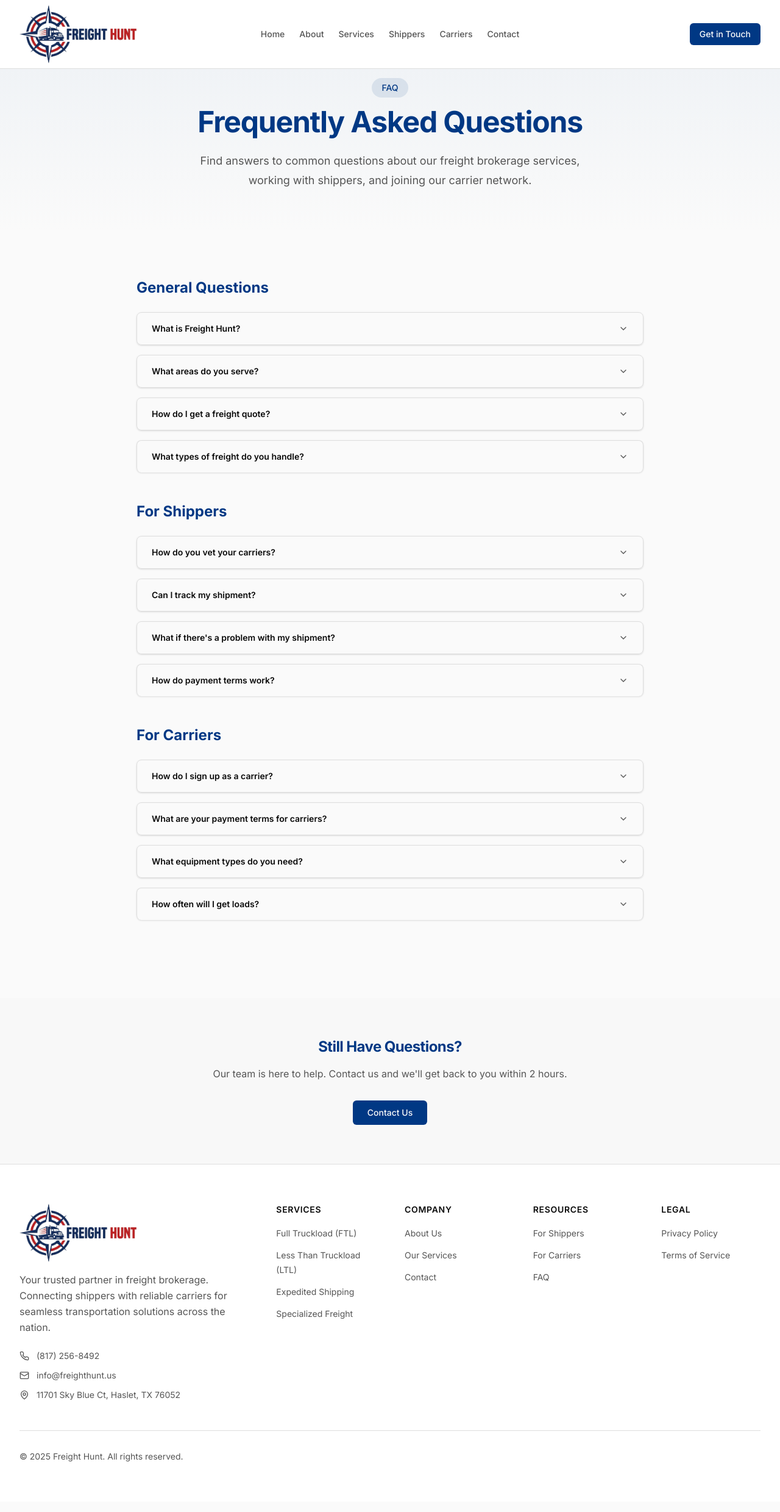
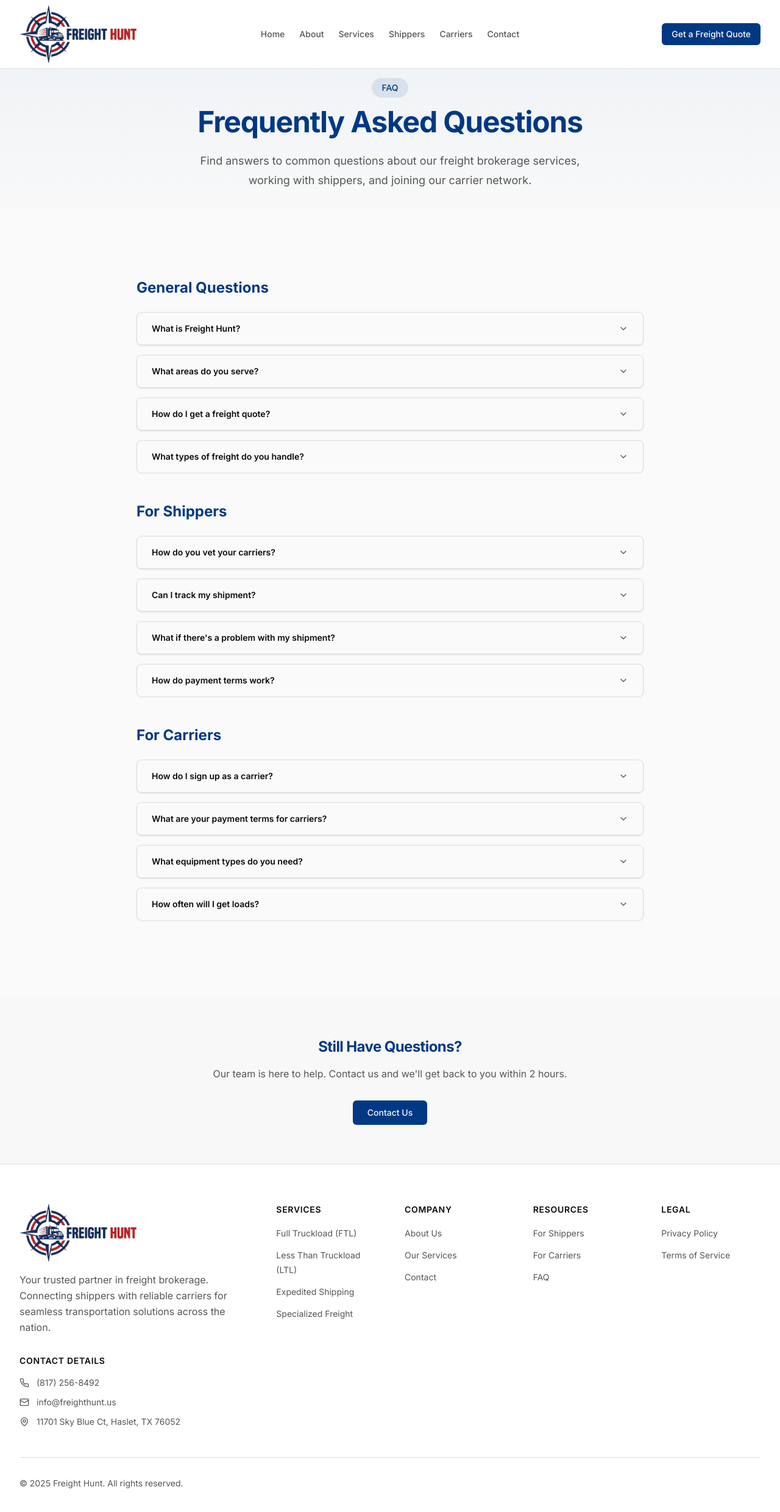
Before and after one commit to sidhugurtej/freight-hunt-website, a Next.js app: page /faq in a window 1280 px wide. Shown: the top 2480 px of the page at 61% size. Built offline with nearby package versions, Linux system fonts and the light colour scheme.

Commit message:
feat: Standardize branding to 'Freight Hunt', refine content descriptions, and clarify calls to action across the website.

```diff
--- a/app/layout.tsx
+++ b/app/layout.tsx
@@ -12,8 +12,8 @@ export const metadata: Metadata = {
     template: "%s | Freight Hunt",
   },
   description:
-    "FreightHunt is your trusted freight brokerage partner. We connect shippers with reliable carriers for seamless load selection and transportation solutions.",
-  keywords: "freight brokerage, load selection, shippers, carriers, freight transportation, logistics",
+    "Freight Hunt is a premier nationwide freight broker offering FTL and LTL shipping solutions. We connect shippers with reliable carriers for seamless freight transportation.",
+  keywords: "freight brokerage, FTL shipping, LTL shipping, nationwide freight broker, freight transportation, logistics, shippers, carriers",
   icons: {
     icon: "/icon.svg",
   },
--- a/components/contact.tsx
+++ b/components/contact.tsx
@@ -54,7 +54,7 @@ export function Contact() {
                 <Button size="lg" className="w-full text-lg" asChild>
                   <a href="mailto:info@freighthunt.us?subject=Freight Quote Request">
                     <Package className="h-5 w-5 mr-2" />
-                    Get a Quote
+                    Get a Freight Quote
                   </a>
                 </Button>
               </div>
--- a/components/cta.tsx
+++ b/components/cta.tsx
@@ -10,13 +10,13 @@ export function CTA() {
             Ready to Simplify Your Freight?
           </h2>
           <p className="mt-4 text-lg text-primary-foreground/80 leading-relaxed">
-            Whether you're a shipper looking for reliable capacity or a carrier seeking quality loads, FreightHunt is
+            Whether you're a shipper looking for reliable capacity or a carrier seeking quality loads, Freight Hunt is
             here to help you succeed.
           </p>
           <div className="mt-10 flex flex-col sm:flex-row gap-4 justify-center">
             <Button size="lg" variant="secondary" className="gap-2" asChild>
               <a href="mailto:info@freighthunt.us?subject=Freight Quote Request">
-                Get a Free Quote
+                Get a Freight Quote
                 <ArrowRight className="h-4 w-4" />
               </a>
             </Button>
--- a/components/footer.tsx
+++ b/components/footer.tsx
@@ -44,18 +44,32 @@ export function Footer() {
               Your trusted partner in freight brokerage. Connecting shippers with reliable carriers for seamless
               transportation solutions across the nation.
             </p>
-            <div className="mt-6 space-y-3">
-              <div className="flex items-center gap-3 text-muted-foreground">
-                <Phone className="h-4 w-4" />
-                <span className="text-sm">(817) 256-8492</span>
-              </div>
-              <div className="flex items-center gap-3 text-muted-foreground">
-                <Mail className="h-4 w-4" />
-                <span className="text-sm">info@freighthunt.us</span>
-              </div>
-              <div className="flex items-center gap-3 text-muted-foreground">
-                <MapPin className="h-4 w-4" />
-                <span className="text-sm">11701 Sky Blue Ct, Haslet, TX 76052</span>
+            <div className="mt-8">
+              <h3 className="text-sm font-semibold text-foreground uppercase tracking-wider mb-4">Contact Details</h3>
+              <div className="space-y-3">
+                <a
+                  href="tel:+18172568492"
+                  className="flex items-center gap-3 text-muted-foreground hover:text-primary transition-colors group"
+                >
+                  <Phone className="h-4 w-4 group-hover:text-primary transition-colors" />
+                  <span className="text-sm">(817) 256-8492</span>
+                </a>
+                <a
+                  href="mailto:info@freighthunt.us"
+                  className="flex items-center gap-3 text-muted-foreground hover:text-primary transition-colors group"
+                >
+                  <Mail className="h-4 w-4 group-hover:text-primary transition-colors" />
+                  <span className="text-sm">info@freighthunt.us</span>
+                </a>
+                <a
+                  href="https://www.google.com/maps/search/?api=1&query=11701+Sky+Blue+Ct,+Haslet,+TX+76052"
+                  target="_blank"
+                  rel="noopener noreferrer"
+                  className="flex items-start gap-3 text-muted-foreground hover:text-primary transition-colors group"
+                >
+                  <MapPin className="h-4 w-4 mt-0.5 group-hover:text-primary transition-colors" />
+                  <span className="text-sm">11701 Sky Blue Ct, Haslet, TX 76052</span>
+                </a>
               </div>
             </div>
           </div>
--- a/components/for-carriers.tsx
+++ b/components/for-carriers.tsx
@@ -1,13 +1,14 @@
 import { Button } from "@/components/ui/button"
 import { CheckCircle2, ArrowRight } from "lucide-react"
+import Link from "next/link"
 
 const benefits = [
-  "Access to quality loads daily",
-  "Quick pay options available",
-  "No hidden fees or charges",
-  "Dedicated carrier support team",
-  "Easy-to-use load board",
-  "Build long-term relationships",
+  "Access consistent, high-quality loads daily to keep your trucks moving",
+  "Quick pay options available to improve your cash flow",
+  "No hidden fees or charges so you keep more of what you earn",
+  "Dedicated carrier support team to assist you every mile of the way",
+  "Easy-to-use load board for finding the perfect freight for your equipment",
+  "Build long-term relationships for steady work and reliable income",
 ]
 
 export function ForCarriers() {
@@ -21,7 +22,7 @@ export function ForCarriers() {
               Keep Your Trucks Moving
             </h2>
             <p className="mt-4 text-lg text-muted-foreground leading-relaxed">
-              Partner with FreightHunt to access consistent, quality loads that keep your trucks rolling and your
+              Partner with Freight Hunt to access consistent, quality loads that keep your trucks rolling and your
               business growing.
             </p>
 
@@ -35,9 +36,11 @@ export function ForCarriers() {
             </ul>
 
             <div className="mt-10">
-              <Button size="lg" className="gap-2">
-                Join Our Network
-                <ArrowRight className="h-4 w-4" />
+              <Button size="lg" className="gap-2" asChild>
+                <Link href="/contact">
+                  Apply as a Carrier
+                  <ArrowRight className="h-4 w-4" />
+                </Link>
               </Button>
             </div>
           </div>
--- a/components/for-shippers.tsx
+++ b/components/for-shippers.tsx
@@ -1,13 +1,14 @@
 import { Button } from "@/components/ui/button"
 import { CheckCircle2, ArrowRight } from "lucide-react"
+import Link from "next/link"
 
 const benefits = [
-  "Access to 500+ vetted carriers nationwide",
-  "Competitive rates with transparent pricing",
-  "Real-time visibility and tracking",
-  "Dedicated account management",
-  "Flexible scheduling options",
-  "Claims support and insurance",
+  "Instant access to a nationwide network of 500+ vetted carriers for faster coverage",
+  "Transparent, competitive pricing with no hidden fees to protect your margins",
+  "Real-time visibility and tracking so you always know where your freight is",
+  "Dedicated account management for personalized service and support",
+  "Flexible scheduling options to meet your specific delivery timelines",
+  "Comprehensive claims support and insurance for complete peace of mind",
 ]
 
 export function ForShippers() {
@@ -35,7 +36,7 @@ export function ForShippers() {
               Move Your Freight with Confidence
             </h2>
             <p className="mt-4 text-lg text-muted-foreground leading-relaxed">
-              Whether you're shipping one load or managing a complex supply chain, FreightHunt provides the tools and
+              Whether you're shipping one load or managing a complex supply chain, Freight Hunt provides the tools and
               network you need to move freight efficiently.
             </p>
 
@@ -49,9 +50,11 @@ export function ForShippers() {
             </ul>
 
             <div className="mt-10">
-              <Button size="lg" className="gap-2">
-                Ship with Us
-                <ArrowRight className="h-4 w-4" />
+              <Button size="lg" className="gap-2" asChild>
+                <Link href="/contact">
+                  Get Shipper Quote
+                  <ArrowRight className="h-4 w-4" />
+                </Link>
               </Button>
             </div>
           </div>
--- a/components/header.tsx
+++ b/components/header.tsx
@@ -76,7 +76,7 @@ export function Header() {
                 <div className="mt-8">
                   <Button className="w-full text-lg h-12" asChild>
                     <Link href="/contact" onClick={() => setMobileMenuOpen(false)}>
-                      Get in Touch
+                      Get a Freight Quote
                     </Link>
                   </Button>
                 </div>
@@ -102,7 +102,7 @@ export function Header() {
 
         <div className="hidden lg:flex lg:flex-1 lg:justify-end">
           <Button asChild>
-            <Link href="/contact">Get in Touch</Link>
+            <Link href="/contact">Get a Freight Quote</Link>
           </Button>
         </div>
       </nav>
--- a/components/hero.tsx
+++ b/components/hero.tsx
@@ -27,7 +27,7 @@ export function Hero() {
 
             <div className="flex flex-wrap gap-4 pt-4">
               <Button size="lg" className="h-12 px-8 text-lg" asChild>
-                <Link href="/contact">Get in Touch</Link>
+                <Link href="/contact">Get a Freight Quote</Link>
               </Button>
             </div>
 
--- a/components/testimonials.tsx
+++ b/components/testimonials.tsx
@@ -4,19 +4,19 @@ import { Star } from "lucide-react"
 const testimonials = [
   {
     content:
-      "FreightHunt has transformed how we manage our supply chain. Their carrier network and responsive team make shipping effortless.",
+      "Freight Hunt has transformed how we manage our supply chain. Their carrier network and responsive team make shipping effortless.",
     role: "Logistics Director",
     rating: 5,
   },
   {
     content:
-      "As an owner-operator, finding quality loads is crucial. FreightHunt delivers consistently with fair rates and quick payment.",
+      "As an owner-operator, finding quality loads is crucial. Freight Hunt delivers consistently with fair rates and quick payment.",
     role: "Owner-Operator",
     rating: 5,
   },
   {
     content:
-      "The transparency and communication from FreightHunt is unmatched. We always know where our freight is and when it will arrive.",
+      "The transparency and communication from Freight Hunt is unmatched. We always know where our freight is and when it will arrive.",
     role: "Supply Chain Manager",
     rating: 5,
   },
@@ -32,7 +32,7 @@ export function Testimonials() {
             Trusted by Shippers & Carriers
           </h2>
           <p className="mt-4 text-lg text-muted-foreground">
-            See what our partners have to say about working with FreightHunt.
+            See what our partners have to say about working with Freight Hunt.
           </p>
         </div>
 
```
